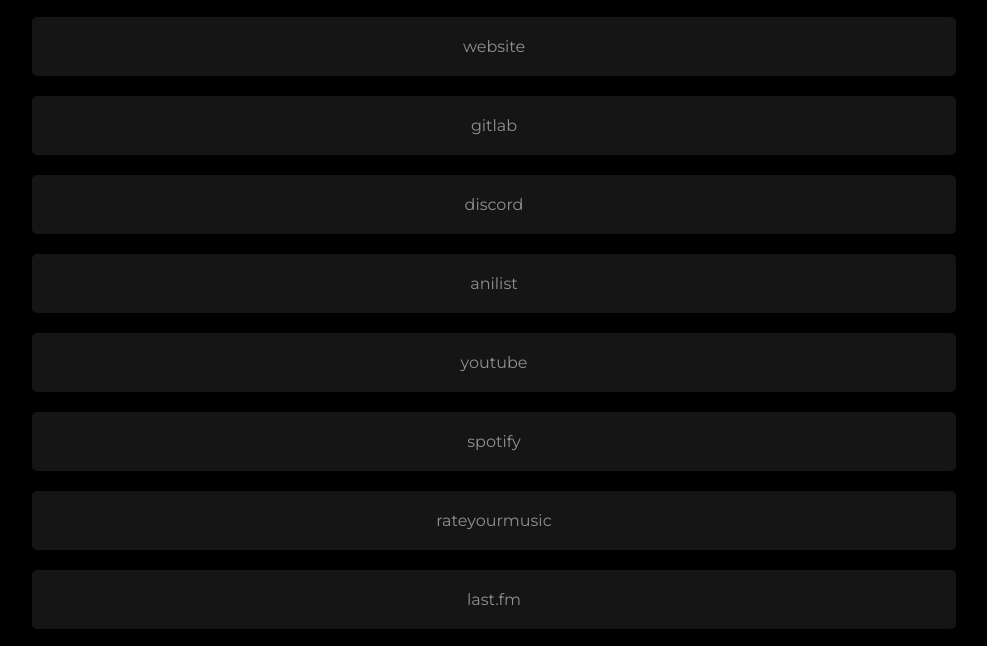
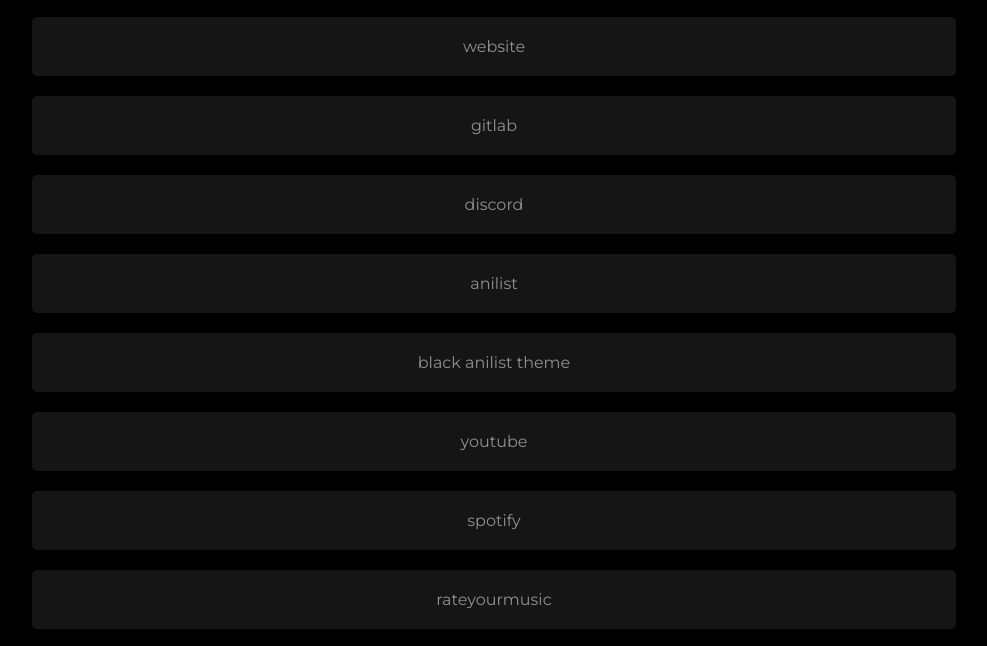
Before and after one commit to vaginessa/linktree, a plain HTML site: page linktree.html in a window 1280 px wide. Shown: the part 413-1059 px from the top of the page, without its empty margins (146-1133 px from the left). Drawn offline with Linux system fonts and the light colour scheme.

Commit message:
:sparkles: links

```diff
--- a/linktree.html
+++ b/linktree.html
@@ -17,6 +17,7 @@
     <a href="https://gitlab.com/users/wolfiy/projects" class="links">gitlab</a>
     <a href="https://discords.com/bio/p/wolfiy" class="links">discord</a>
     <a href="https://anilist.co/user/wlfy/" class="links">anilist</a>
+    <a href="https://gitlab.com/wolfiy/anilist-black-theme" class="links">black anilist theme</a>
     <a href="https://youtube.com/DarkWolfiiy" class="links">youtube</a>
     <a href="https://open.spotify.com/user/uvaaozx59jneyjkxj11mp8x7j" class="links">spotify</a>
     <a href="https://rateyourmusic.com/~wolfiy" class="links">rateyourmusic</a>
```
